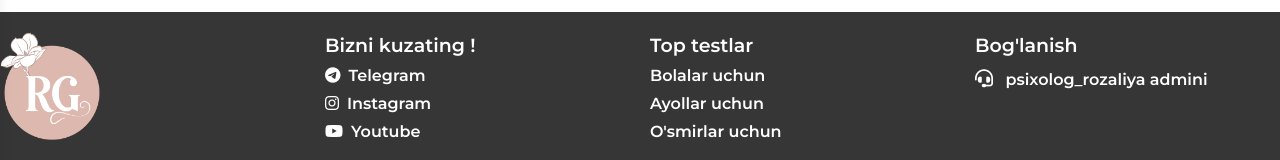
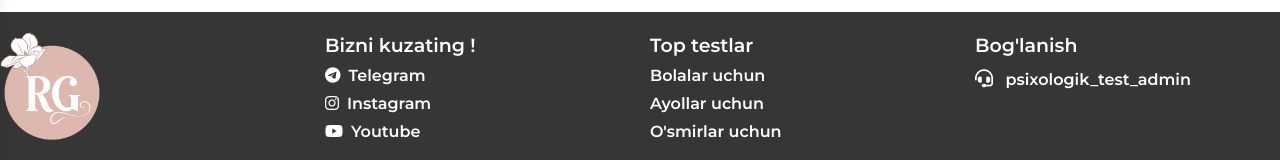
Before and after one commit to Ikromov-fs/psixolig_testlar, a Vue app: page /profile in a window 1280 px wide. Shown: the part 616-776 px from the top of the page. Built offline with nearby package versions, Linux system fonts and the light colour scheme; no server answers; what @splidejs/vue-splide, maska would draw is missing.

Commit message:
fix:social link

```diff
--- a/src/components/footer/Footer.vue
+++ b/src/components/footer/Footer.vue
@@ -16,7 +16,7 @@
         <li class="text-[19px]">Bizni kuzating !</li>
         <li class="cursor-pointer hover:text-[#fdf001]">
           <i class="fa-brands fa-telegram mr-2"></i>
-          <a target="_blank" href="https://t.me/psixolog_rozaliya">Telegram</a>
+          <a target="_blank" href="https://t.me/ilmiy_psixologik_testlar">Telegram</a>
         </li>
         <li class="cursor-pointer hover:text-[#fdf001]">
           <i class="fa-brands fa-instagram mr-2"></i>
@@ -54,7 +54,7 @@
         <li class="hover:text-[#fdf001] cursor-pointer mt-1">
           <i class="fa-solid fa-headset mr-2 text-[18px]"></i>
           <a target="_blank" href="https://t.me/psixologik_test_admin">
-            psixolog_rozaliya admini</a
+            psixologik_test_admin </a
           >
         </li>
       </ul>
```
